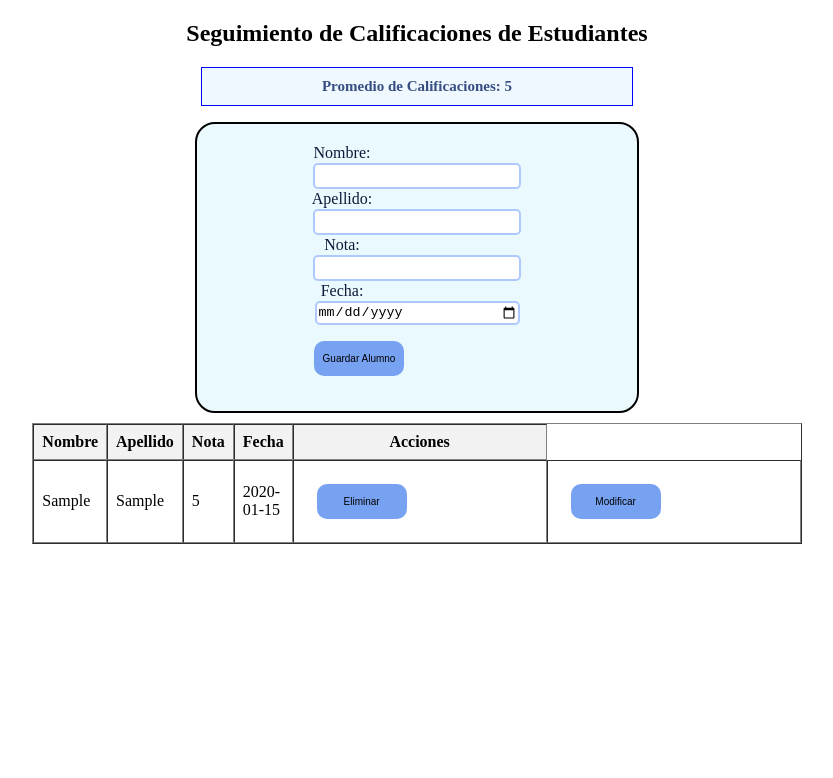
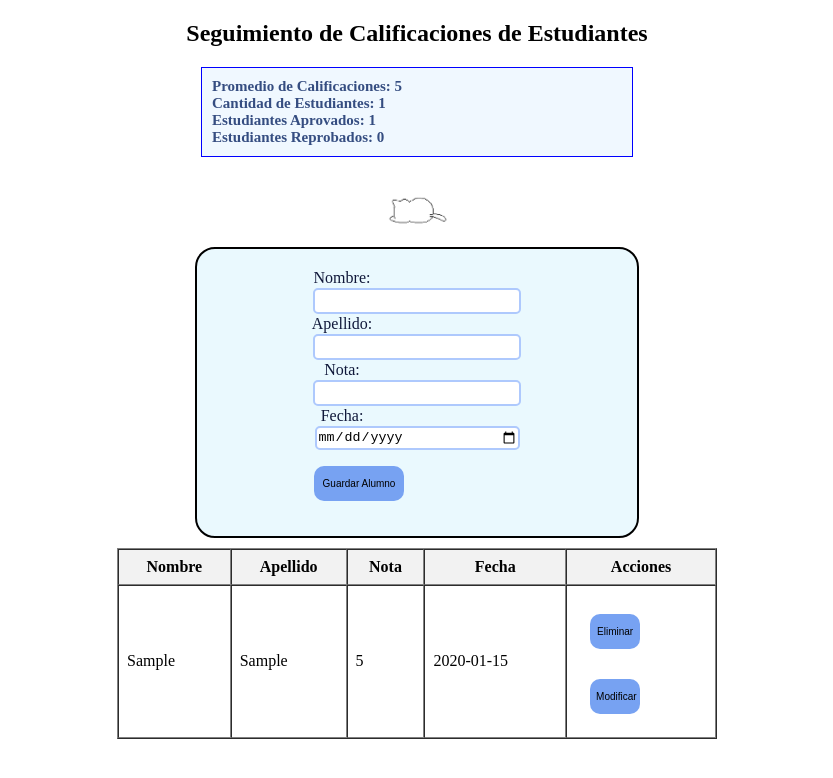
Before and after one commit to NHFM4/Clase_5_5, a plain HTML site: page index.html in a window 1280 px wide. Both pictures are taken after typing "Sample", "Sample", "5", "2020-01-15" into the empty fields and a click on the button "Guardar Alumno". Shown: the whole page, without its empty margins (223-1056 px from the left). Drawn offline with Linux system fonts and the light colour scheme.

Commit message:
Subida del certamen ekisde
Se subio el certamen uwu bien bonito

```diff
--- a/index.html
+++ b/index.html
@@ -13,6 +13,7 @@
     <center>
         <h2>Seguimiento de Calificaciones de Estudiantes</h2>
         <div id="avg_">Promedio de Calificaciones: No disponible</div>
+        <img src="images/cat_kwai.gif" width="60px">
         <div id="form">
 
         <form id="studentForm">
--- a/lister.js
+++ b/lister.js
@@ -53,12 +53,12 @@ function addStudentToTable(student){
     <td>${student.lastName}</td>
     <td>${student.grade}</td>
     <td>${student.date}</td>
-    <td> <button class="delete-btn" ${student.actions}">Eliminar</td>
-    <td> <button class="mod" ${student.actions}">Modificar</td>
+    <td><div id="buttons_mod"><button class="delete-btn" ${student.actions}">Eliminar<button class="mod" ${student.actions}">Modificar</div></td>
     `;
 
         row.querySelector(".delete-btn").addEventListener("click", function(){
             deleteEstudiante(student, row);
+            avg_prom();
         });
         row.querySelector(".mod").addEventListener("click", function(){
             mod_est(student, row);
@@ -73,27 +73,44 @@ function addStudentToTable(student){
 function avg_prom(){
     let CANT_ST = students.length;
 
-    if (!students){
-        modify_.innerHTML = `Promedio de Calificaciones: ${total/CANT_ST}`;
+    if (!students || CANT_ST == 0){
+        modify_.innerHTML = `Promedio de Calificaciones: No disponible`;
         return
     }
 
     // Se declara la suma de todos los promedios en 0
     let total = 0;
 
+    // Contador de aprovados y reprovados
+    let aprov = 0;
+    let repro = 0;
+
+
     // Por cada estudiante se va sumando hasta dividirlo por la cantidad
     for (elem of students){
+
+        if (elem.grade >= 4.0){
+            aprov += 1
+        }else {
+            repro += 1
+        }
+
         total = total + elem.grade;
     }
-    modify_.innerHTML = `Promedio de Calificaciones: ${total/CANT_ST}`;
+    modify_.innerHTML = `Promedio de Calificaciones: ${total/CANT_ST}<br>
+    Cantidad de Estudiantes: ${CANT_ST}<br>
+    Estudiantes Aprovados: ${aprov}<br>
+    Estudiantes Reprobados: ${repro}
+    `;
 }
 
 function deleteEstudiante(elem, row){
+    let index_ = students.indexOf(elem)
 
-    students.slice(elem, 1)
-    avg_prom()
-    console.log(students)
-    row.remove()
+    students.splice(index_, 1);
+    avg_prom();
+    console.log(students);
+    row.remove();
 
 }
 
--- a/style.css
+++ b/style.css
@@ -1,6 +1,6 @@
 #avg_ {
 
-    text-align: center;
+    text-align: left;
     margin: 16px;
     padding: 10px;
     background-color: aliceblue;
@@ -79,6 +79,16 @@ table {
 
     width: 100%;
     max-width: 600px;
+    min-width: 300px;
     margin: auto;
 
 }
+
+#buttons_mod {
+    max-width: 80px;
+    margin-top: 5px;
+}
+
+#buttons_mod button{
+    width: 50px;
+}
```
Also changed, not shown: images/cat_kwai.gif (added), images/cat_uwu.gif (added).
